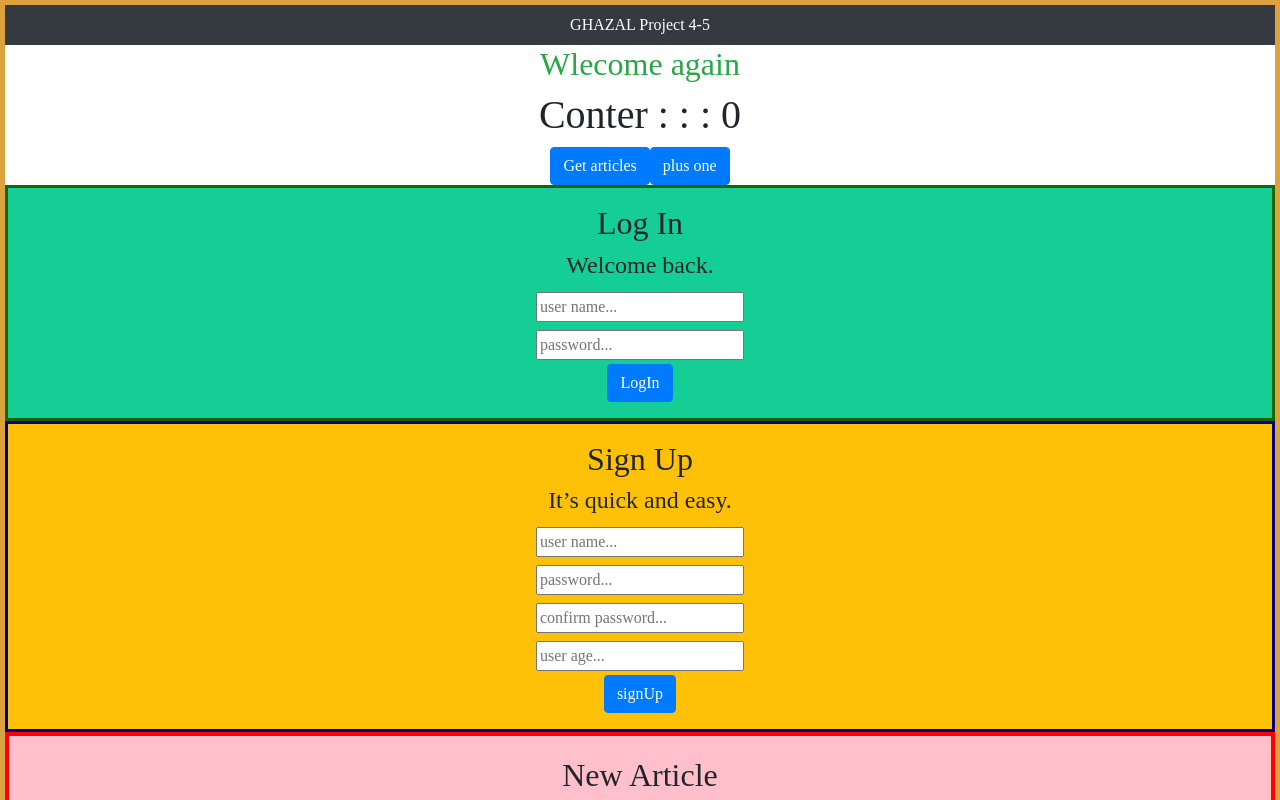
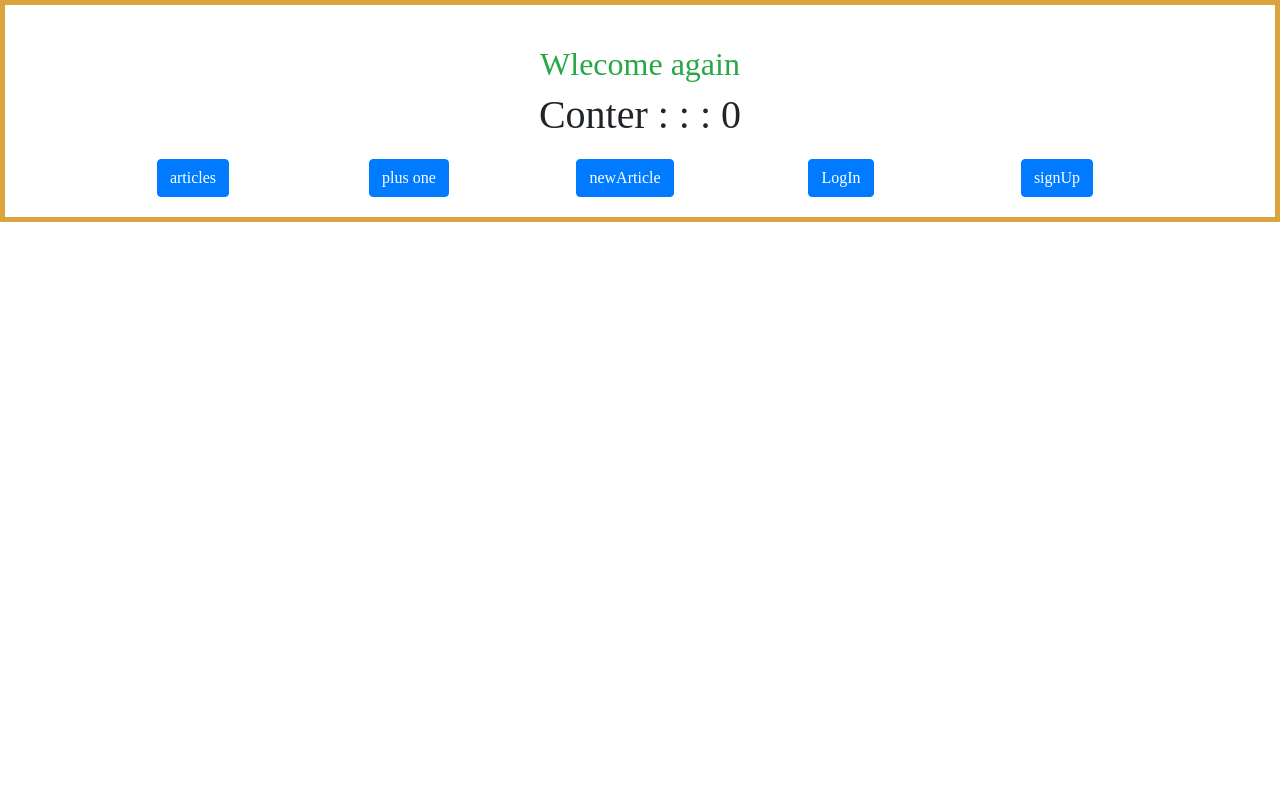
Before and after one commit to Mohammad-Ghazal/Project-4, a React (Create React App) app in the folder front-end/: page / in a window 1280 px wide. Shown: the top 800 px of the page. Built offline with nearby package versions, Linux system fonts and the light colour scheme.

Commit message:
handle routers actions

```diff
--- a/front-end/src/App.css
+++ b/front-end/src/App.css
@@ -38,12 +38,17 @@
   border-radius: 150px;
   width: 270px;
   height: fit-content;
+  margin: 10px;
+
 
 }
 .buttons-branch{
   display: flex;
   flex-direction: row;
-  align-content: center;
+}
+
+.block{
+  margin: 20px;
 }
 
 
--- a/front-end/src/App.js
+++ b/front-end/src/App.js
@@ -1,10 +1,11 @@
 import React, { useState } from "react";
+import { BrowserRouter as Router, Switch, Route, Link } from "react-router-dom";
 import "./App.css";
 import axios from "axios";
-import Article from "./ArticleItem";
-import NewArticle from "./NewArticle";
-import SignUp from "./SignUp";
-import LogIn from "./LogIn";
+import Article from "./components/ArticleItem";
+import NewArticle from "./components/NewArticle";
+import SignUp from "./components/SignUp";
+import LogIn from "./components/LogIn";
 import "bootstrap/dist/css/bootstrap.min.css";
 
 export default function App() {
@@ -29,24 +30,60 @@ export default function App() {
       });
   };
   const renderArticles = articles.map((art) => {
-    return <Article  className="col-4 article-item" article={art} />;
-
+    return <Article className="col-4 article-item" article={art} />;
   });
   return (
+    <Router>
       <div className="app text-center">
-      <span className="d-block p-2 bg-dark text-white">GHAZAL Project 4-5</span>
+        <span className="d-block p-2 bg text-white">GHAZAL Project 4-5</span>
 
         <h2 className="text-success">Wlecome again</h2>
         <h1>Conter : : : {count} </h1>
+
+        <div className="container d-block  bg  block">
+          <div className=" container row f-row">
+            <div className="col -md-2">
+            <form ACTION="/">
+            </form>
               <button className="btn btn-primary" onClick={getAllArticles}>
-        Get articles
+               articles
               </button>
+
+            </div>
+
+            <div className="col -md-2">
               <button className="btn btn-primary" onClick={addOne}>
                 plus one
               </button>
+            </div>
 
+            <div className="col -md-2">
+              <form ACTION="/newArticles">
 
-  {/* <div className="container d-block  bg-dark ">
+              <button className="btn btn-primary" >
+                newArticle
+              </button>
+              </form>
+            </div>
+
+            <div className="col -md-2">
+              <form action="/LogIn">
+                <button className="btn btn-primary">LogIn</button>
+              </form>
+            </div>
+
+            <div className="col -md-2">
+              <form action="/signup">
+                <button className="btn btn-primary">signUp</button>
+              </form>
+            </div>
+          </div>
+          <div className="row ">
+            <div className="row">{renderArticles}</div>
+          </div>
+        </div>
+        {/*
+        <div className="container d-block  bg-dark ">
         <div className="row">
           <div className="col bg-primary">1</div>
           <div className="col bg-secondary">2</div>
@@ -57,24 +94,19 @@ export default function App() {
           <div className="col bg-warning">5</div>
         </div>
       </div> */}
-
+        <Route path="/LogIn">
           <LogIn />
+        </Route>
+        <Route path="/SignUp">
           <SignUp />
+        </Route>
+        <Route path="/newArticles">
           <NewArticle id="addItem" data={articles} />
-      <div className="row ">
-          <div className="row">{renderArticles}</div>
-          </div>
+        </Route>
 
       </div>
+    </Router>
   );
-
-  // render(){
-  // return (
-  //   <div  className="app">
-  //     <h1>HELLO WORLD</h1>
-  //   </div>
-  // );
-  // }
 }
 
 /*
```
Also changed, not shown: front-end/src/components/ArticleItem.js (renamed from front-end/src/ArticleItem.js), front-end/src/components/LogIn.js (renamed from front-end/src/LogIn.js), front-end/src/components/NewArticle.js (renamed from front-end/src/NewArticle.js), front-end/src/components/SignUp.js (renamed from front-end/src/SignUp.js), 1 other file (tests, documents, lock files or other folders). Lines whose indentation alone changed are shown as unchanged.
